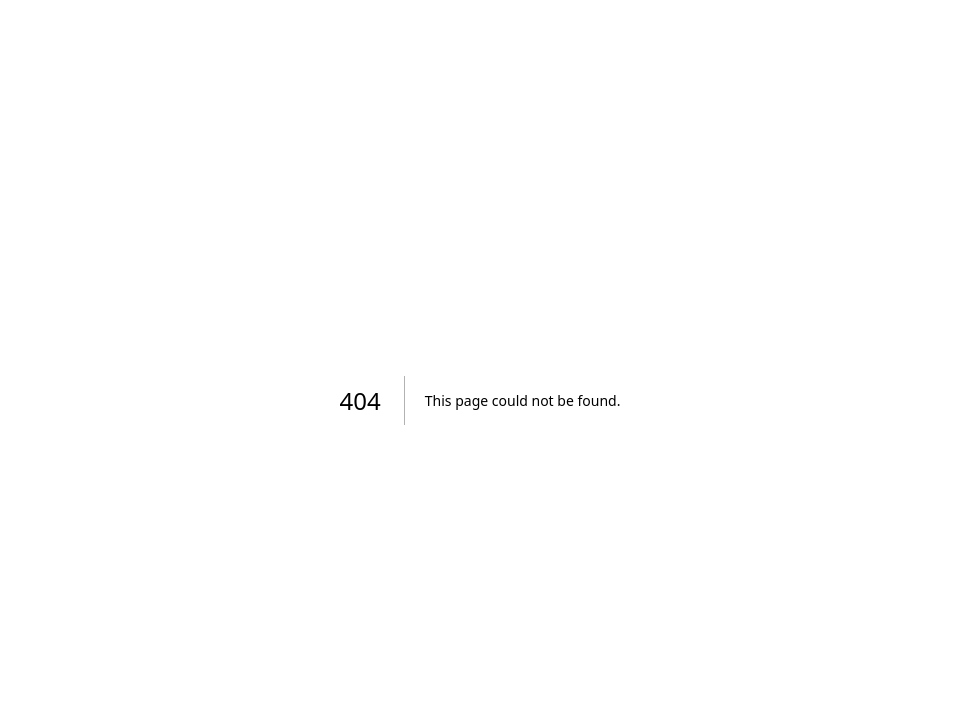
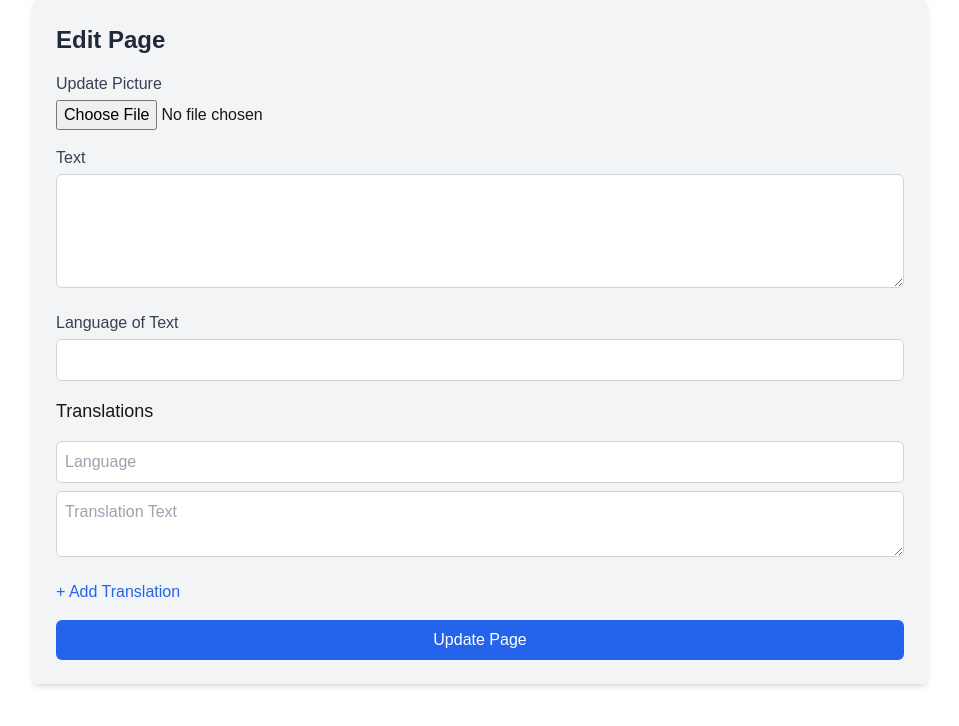
Before and after one commit to sohebalam/lingonext, a Next.js app: page /update/edit-page/1 in a window 1280 px wide. Before the commit this address had no page. Shown: the top 726 px of the page, without its empty margins (160-1119 px from the left). Built offline with nearby package versions, Linux system fonts and the light colour scheme; no server answers; the database is empty.

Commit message:
updatepages

```diff
--- a/app/dashboard/page.js
+++ b/app/dashboard/page.js
@@ -93,11 +93,11 @@ export default function DisplayLevelsWithBooks() {
 	// Handle edit navigation
 	const handleEdit = (type, id) => {
 		if (type === "level") {
-			router.push(`/edit-level/${id}`);
+			router.push(`/update/edit-level/${id}`);
 		} else if (type === "book") {
-			router.push(`/edit-book/${id}`);
+			router.push(`/update/edit-book/${id}`);
 		} else if (type === "page") {
-			router.push(`/edit-page/${id}`); // Edit page action
+			router.push(`/update/edit-page/${id}`); // Edit page action
 		}
 	};
 
--- a/app/update/edit-level/[id]/page.js
+++ b/app/update/edit-level/[id]/page.js
@@ -19,7 +19,7 @@ export default function EditLevel() {
 
 		const fetchLevel = async () => {
 			try {
-				const levelDoc = await getDoc(doc(db, "levels", ids));
+				const levelDoc = await getDoc(doc(db, "levels", id));
 				if (levelDoc.exists()) {
 					const levelData = levelDoc.data();
 					setLevel(levelData);
@@ -51,7 +51,7 @@ export default function EditLevel() {
 		setLoading(true);
 
 		try {
-			await updateDoc(doc(db, "levels", ids), formData);
+			await updateDoc(doc(db, "levels", id), formData);
 			alert("Level updated successfully!");
 		} catch (error) {
 			console.error("Error updating level:", error);
--- /dev/null
+++ b/app/update/edit-page/[id]/page.js
@@ -0,0 +1,212 @@
+"use client";
+
+import { useState, useEffect } from "react";
+import { useParams } from "next/navigation";
+import { db } from "@/app/firebase/config";
+import { collection, getDoc, updateDoc, doc } from "firebase/firestore";
+import { ref, getStorage, uploadBytes, getDownloadURL } from "firebase/storage";
+
+export default function EditPage() {
+	const { id } = useParams(); // Get dynamic route param
+	const [pageData, setPageData] = useState(null);
+	const [loading, setLoading] = useState(true);
+	const [formData, setFormData] = useState({
+		text: "",
+		textLanguage: "",
+		translations: [{ language: "", text: "" }],
+		picture: null,
+		pictureUrl: "",
+		isFrontCover: false,
+	});
+
+	useEffect(() => {
+		const fetchPageData = async () => {
+			try {
+				if (id) {
+					const pageDoc = await getDoc(doc(db, "pages", id));
+					if (pageDoc.exists()) {
+						const data = pageDoc.data();
+						setPageData(data);
+						setFormData((prev) => ({
+							...prev,
+							...data,
+							pictureUrl: data.picture || "",
+						}));
+					} else {
+						alert("Page not found.");
+					}
+				}
+			} catch (error) {
+				console.error("Error fetching page:", error);
+			} finally {
+				setLoading(false);
+			}
+		};
+		fetchPageData();
+	}, [id]);
+
+	// Handle input changes
+	const handleChange = (e) => {
+		const { name, value } = e.target;
+		setFormData((prev) => ({ ...prev, [name]: value }));
+	};
+
+	// Handle file input
+	const handleFileChange = async (e) => {
+		const file = e.target.files[0];
+		if (file) {
+			try {
+				const storage = getStorage();
+				const storageRef = ref(storage, `pictures/${file.name}`);
+				await uploadBytes(storageRef, file);
+				const pictureUrl = await getDownloadURL(storageRef);
+
+				setFormData((prev) => ({
+					...prev,
+					picture: file,
+					pictureUrl,
+				}));
+			} catch (error) {
+				console.error("Error uploading picture:", error);
+			}
+		}
+	};
+
+	// Handle translation changes
+	const handleTranslationChange = (index, field, value) => {
+		const updatedTranslations = [...formData.translations];
+		updatedTranslations[index][field] = value;
+		setFormData((prev) => ({
+			...prev,
+			translations: updatedTranslations,
+		}));
+	};
+
+	// Add new translation field
+	const addTranslation = () => {
+		setFormData((prev) => ({
+			...prev,
+			translations: [...prev.translations, { language: "", text: "" }],
+		}));
+	};
+
+	// Submit form
+	const handleSubmit = async (e) => {
+		e.preventDefault();
+		setLoading(true);
+
+		try {
+			const updatedData = {
+				text: formData.text,
+				textLanguage: formData.textLanguage,
+				translations: formData.translations,
+				picture: formData.pictureUrl,
+				isFrontCover: formData.isFrontCover,
+			};
+
+			await updateDoc(doc(db, "pages", id), updatedData);
+			alert("Page updated successfully!");
+		} catch (error) {
+			console.error("Error updating page:", error.message);
+			alert("Failed to update page.");
+		} finally {
+			setLoading(false);
+		}
+	};
+
+	if (loading) return <p>Loading...</p>;
+
+	return (
+		<div className="max-w-4xl mx-auto p-6 bg-gray-100 rounded-md shadow-md">
+			<h2 className="text-2xl font-bold text-gray-800 mb-4">Edit Page</h2>
+			<form onSubmit={handleSubmit} className="space-y-4">
+				{/* Picture Input */}
+				<div className="flex items-center gap-1">
+					<div>
+						<label className="block font-medium text-gray-700">
+							Update Picture
+						</label>
+						<input
+							type="file"
+							accept="image/*"
+							onChange={handleFileChange}
+							className="block mt-1"
+						/>
+					</div>
+					{/* Display Current Picture */}
+					{formData.pictureUrl && (
+						<img
+							src={formData.pictureUrl}
+							alt="Current Page"
+							className="w-16 h-16 rounded-full object-cover border"
+						/>
+					)}
+				</div>
+
+				{/* Text Input */}
+				<div>
+					<label className="block font-medium text-gray-700">Text</label>
+					<textarea
+						name="text"
+						value={formData.text}
+						onChange={handleChange}
+						rows="4"
+						className="w-full mt-1 p-2 border border-gray-300 rounded-md"
+					></textarea>
+				</div>
+				{/* Language */}
+				<div>
+					<label className="block font-medium text-gray-700">
+						Language of Text
+					</label>
+					<input
+						type="text"
+						name="textLanguage"
+						value={formData.textLanguage}
+						onChange={handleChange}
+						className="w-full mt-1 p-2 border border-gray-300 rounded-md"
+					/>
+				</div>
+				{/* Translations */}
+				<h3 className="text-lg font-medium">Translations</h3>
+				{formData.translations.map((translation, index) => (
+					<div key={index} className="space-y-2">
+						<input
+							type="text"
+							placeholder="Language"
+							value={translation.language}
+							onChange={(e) =>
+								handleTranslationChange(index, "language", e.target.value)
+							}
+							className="w-full p-2 border border-gray-300 rounded-md"
+						/>
+						<textarea
+							placeholder="Translation Text"
+							value={translation.text}
+							onChange={(e) =>
+								handleTranslationChange(index, "text", e.target.value)
+							}
+							rows="2"
+							className="w-full p-2 border border-gray-300 rounded-md"
+						></textarea>
+					</div>
+				))}
+				<button
+					type="button"
+					onClick={addTranslation}
+					className="text-blue-600 hover:underline"
+				>
+					+ Add Translation
+				</button>
+				{/* Submit */}
+				<button
+					type="submit"
+					disabled={loading}
+					className="w-full py-2 px-4 bg-blue-600 text-white rounded-md hover:bg-blue-700"
+				>
+					{loading ? "Updating..." : "Update Page"}
+				</button>
+			</form>
+		</div>
+	);
+}
```
